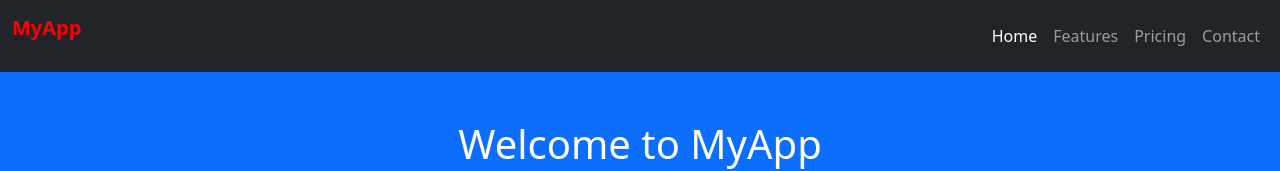
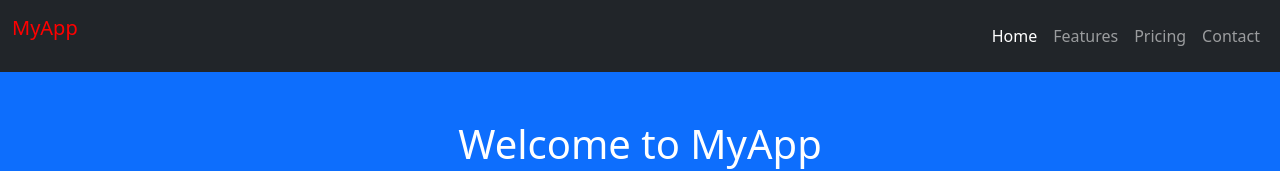
Before and after one commit to FaFa987/vite-react, a React (Vite) app: page / in a window 1280 px wide. Shown: the top 171 px of the page. Built offline with nearby package versions, Linux system fonts and the light colour scheme.

Commit message:
style={{color: "red"}}

```diff
--- a/src/Navbar.jsx
+++ b/src/Navbar.jsx
@@ -5,7 +5,7 @@ const Navbar = () => {
        <nav className="navbar navbar-expand-lg navbar-dark bg-dark">
         <div className="container-fluid">
           <a className="navbar-brand" href="#">
-            <p style={{color: "red", fontWeight: "Bold"}} className="navbar-brand-name" >MyApp</p>
+            <p style={{color: "red"}} className="navbar-brand-name" >MyApp</p>
           </a>
           <button
             className="navbar-toggler"
```
